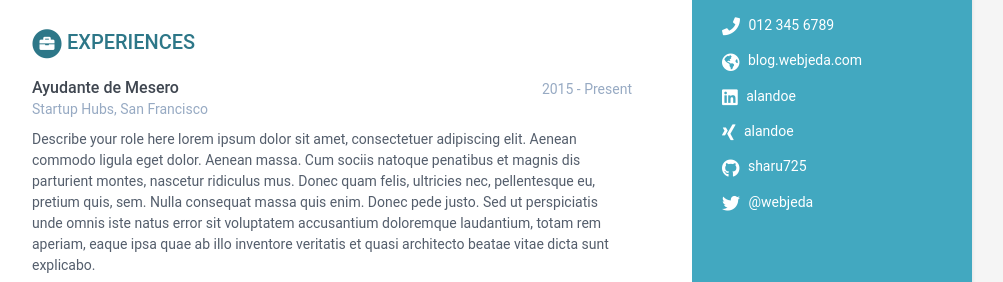
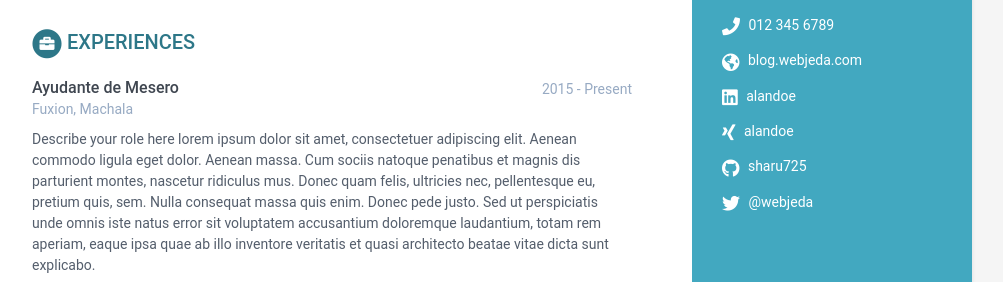
Before and after one commit to KevinC99/good-birch-4e19a, a Jekyll site: the page built from index.html, in a window 1280 px wide and 900 px high. Shown: the part 318-600 px from the top of the window, without its empty margins (168-1171 px from the left). Built offline with Jekyll 4.4.1, drawn with Linux system fonts in a browser that asks for light colours.

Commit message:
data.yml: updated company in experiences

```diff
--- a/_data/data.yml
+++ b/_data/data.yml
@@ -68,7 +68,7 @@ education:
 experiences:
   - role: Ayudante de Mesero
     time: 2015 - Present
-    company: 'Startup Hubs, San Francisco'
+    company: 'Fuxion, Machala'
     details: |
       Describe your role here lorem ipsum dolor sit amet, consectetuer
       adipiscing elit. Aenean commodo ligula eget dolor. Aenean massa.
```
